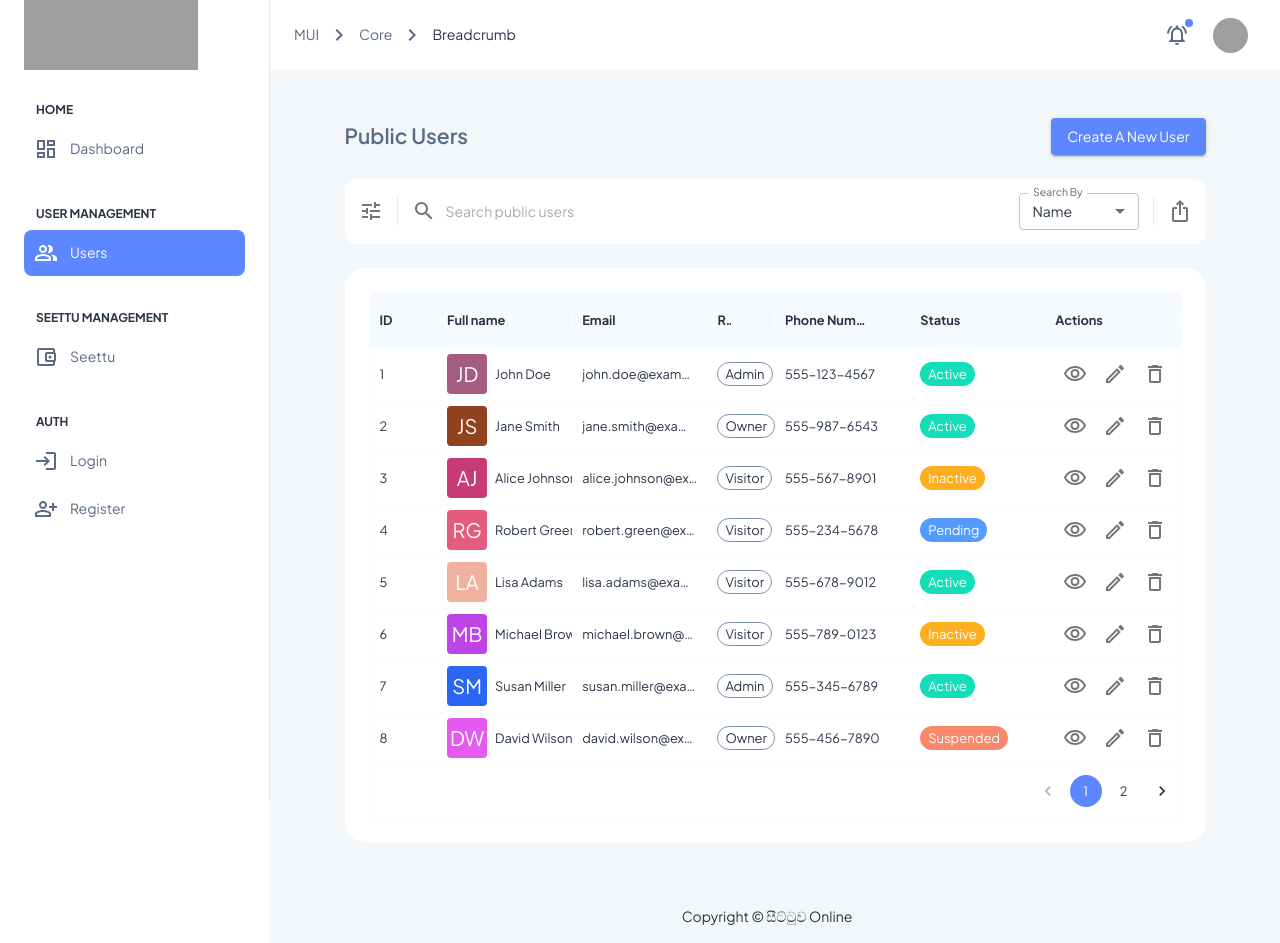
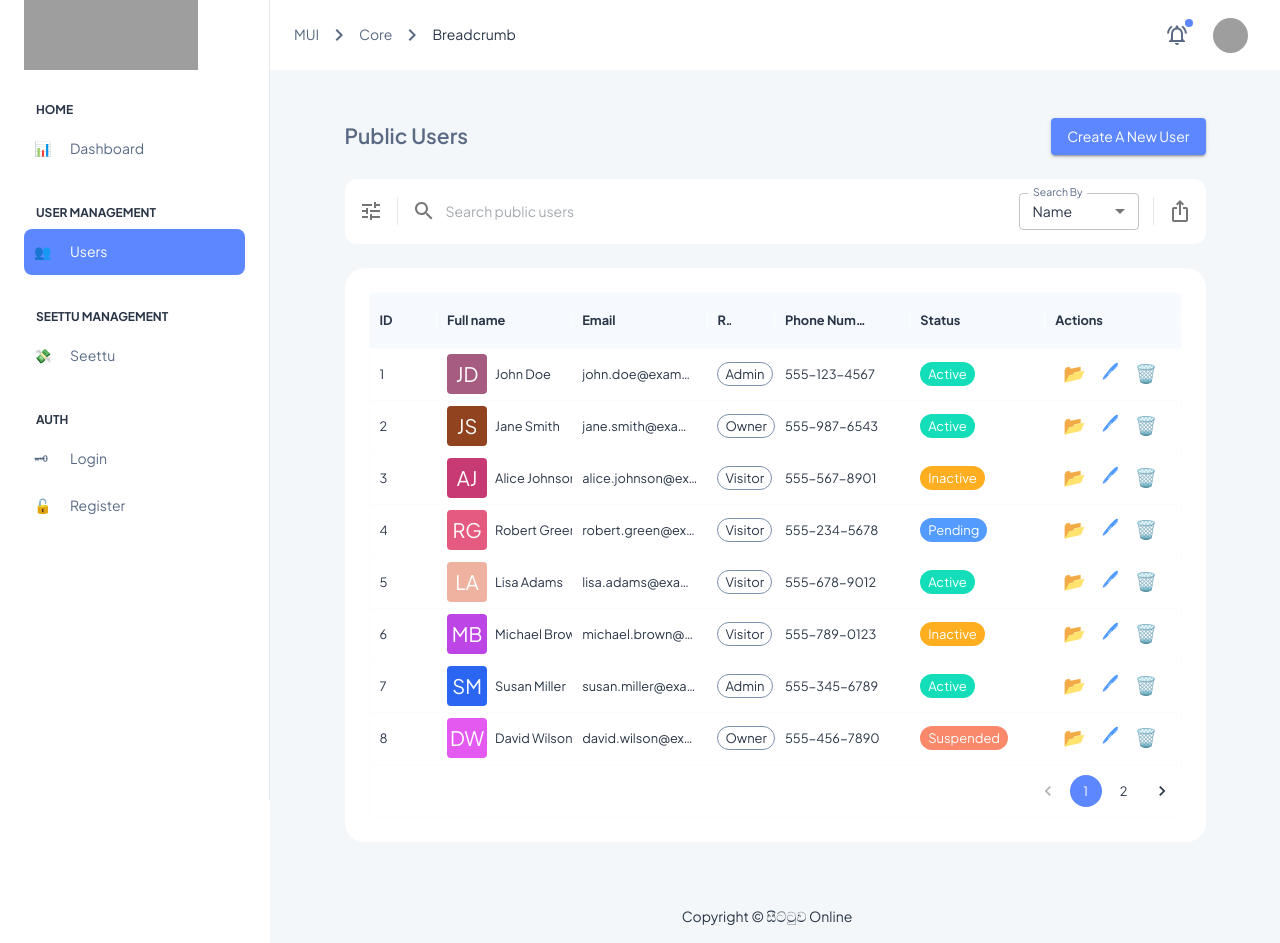
Before and after one commit to gimnathperera/seettuwa-admin, a Next.js app: page /user-management/users in a window 1280 px wide. Built offline with nearby package versions, Linux system fonts and the light colour scheme; grey boxes are pictures that could not be loaded.

Commit message:
feat: update user-detailed icons

```diff
--- a/app/(dashboard)/user-management/users/[id]/page.tsx
+++ b/app/(dashboard)/user-management/users/[id]/page.tsx
@@ -1,5 +1,6 @@
 'use client';
 
+import { FC } from 'react';
 import Grid from '@mui/material/Grid';
 import {
   PageContainer,
@@ -9,7 +10,6 @@ import {
   ProfileTimeLine,
   UserProfileHeader,
 } from '@/components';
-import { FC } from 'react';
 
 const data = {
   about: [
--- a/app/(dashboard)/user-management/users/page.tsx
+++ b/app/(dashboard)/user-management/users/page.tsx
@@ -3,9 +3,6 @@
 import { FC } from 'react';
 import { Box, Button, Grid, IconButton, Typography } from '@mui/material';
 import { GridCellParams, GridColDef, useGridApiRef } from '@mui/x-data-grid';
-import EditOutlinedIcon from '@mui/icons-material/EditOutlined';
-import DeleteOutlineOutlinedIcon from '@mui/icons-material/DeleteOutlineOutlined';
-import VisibilityOutlinedIcon from '@mui/icons-material/VisibilityOutlined';
 import { useRouter } from 'next/navigation';
 import {
   TableOuterCard,
@@ -99,14 +96,14 @@ const Users: FC = () => {
 
         return (
           <Box flexDirection='row'>
-            <IconButton size='small' onClick={handleOnView}>
-              <VisibilityOutlinedIcon />
+            <IconButton size='small' color='warning' onClick={handleOnView}>
+              📂
             </IconButton>
-            <IconButton size='small'>
-              <EditOutlinedIcon />
+            <IconButton size='small' color='info'>
+              🖊
             </IconButton>
-            <IconButton size='small'>
-              <DeleteOutlineOutlinedIcon />
+            <IconButton size='small' color='error'>
+              🗑️
             </IconButton>
           </Box>
         );
--- a/components/shared/layout/sidebar/menu-items.ts
+++ b/components/shared/layout/sidebar/menu-items.ts
@@ -1,8 +1,3 @@
-import DashboardOutlinedIcon from '@mui/icons-material/DashboardOutlined';
-import PeopleAltOutlinedIcon from '@mui/icons-material/PeopleAltOutlined';
-import PersonAddAltOutlinedIcon from '@mui/icons-material/PersonAddAltOutlined';
-import LoginOutlinedIcon from '@mui/icons-material/LoginOutlined';
-import AccountBalanceWalletOutlinedIcon from '@mui/icons-material/AccountBalanceWalletOutlined';
 import { uniqueId } from 'lodash';
 
 const Menuitems = [
@@ -14,7 +9,7 @@ const Menuitems = [
   {
     id: uniqueId(),
     title: 'Dashboard',
-    icon: DashboardOutlinedIcon,
+    icon: '📊',
     href: '/',
   },
   {
@@ -25,7 +20,7 @@ const Menuitems = [
   {
     id: uniqueId(),
     title: 'Users',
-    icon: PeopleAltOutlinedIcon,
+    icon: '👥',
     href: '/user-management/users',
   },
 
@@ -37,7 +32,7 @@ const Menuitems = [
   {
     id: uniqueId(),
     title: 'Seettu',
-    icon: AccountBalanceWalletOutlinedIcon,
+    icon: '💸',
     href: '/seettu-management/seettu',
   },
 
@@ -48,13 +43,13 @@ const Menuitems = [
   {
     id: uniqueId(),
     title: 'Login',
-    icon: LoginOutlinedIcon,
+    icon: '🗝',
     href: '/authentication/login',
   },
   {
     id: uniqueId(),
     title: 'Register',
-    icon: PersonAddAltOutlinedIcon,
+    icon: '🔓',
     href: '/authentication/register',
   },
 ];
--- a/components/shared/layout/sidebar/nav-item/index.tsx
+++ b/components/shared/layout/sidebar/nav-item/index.tsx
@@ -30,9 +30,7 @@ interface ItemType {
 }
 
 const NavItem = ({ item, level, pathDirect, onClick }: ItemType): JSX.Element => {
-  const Icon = item.icon;
   const theme = useTheme();
-  const itemIcon = <Icon stroke={1.5} size='1.3rem' />;
 
   const ListItemStyled = styled(ListItem)(() => ({
     padding: 0,
@@ -77,7 +75,7 @@ const NavItem = ({ item, level, pathDirect, onClick }: ItemType): JSX.Element =>
               color: 'inherit',
             }}
           >
-            {itemIcon}
+            {String(item.icon)}
           </ListItemIcon>
           <ListItemText>
             <>{item.title}</>
--- a/components/users/user-profile/profile-header/index.tsx
+++ b/components/users/user-profile/profile-header/index.tsx
@@ -95,7 +95,7 @@ const UserProfileHeader = (): JSX.Element => {
               </Box>
             </Box>
           </Box>
-          <Button variant='contained' startIcon={'🔧'}>
+          <Button variant='contained' startIcon={'🖊'}>
             Edit
           </Button>
         </Box>
--- a/components/users/user-profile/profile-seettu-list/index.tsx
+++ b/components/users/user-profile/profile-seettu-list/index.tsx
@@ -4,7 +4,6 @@ import CardContent from '@mui/material/CardContent';
 
 import { DataTable } from '@/components';
 import { Box, IconButton } from '@mui/material';
-import VisibilityOutlinedIcon from '@mui/icons-material/VisibilityOutlined';
 import { GridColDef, GridValueGetterParams, useGridApiRef } from '@mui/x-data-grid';
 import { StyledCard } from './styles';
 
@@ -40,8 +39,8 @@ const columns: GridColDef[] = [
       // TODO: add tooltips for the actions and update the icon colors
       return (
         <Box flexDirection='row'>
-          <IconButton size='small'>
-            <VisibilityOutlinedIcon />
+          <IconButton size='small' color='warning'>
+            📁
           </IconButton>
         </Box>
       );
```
